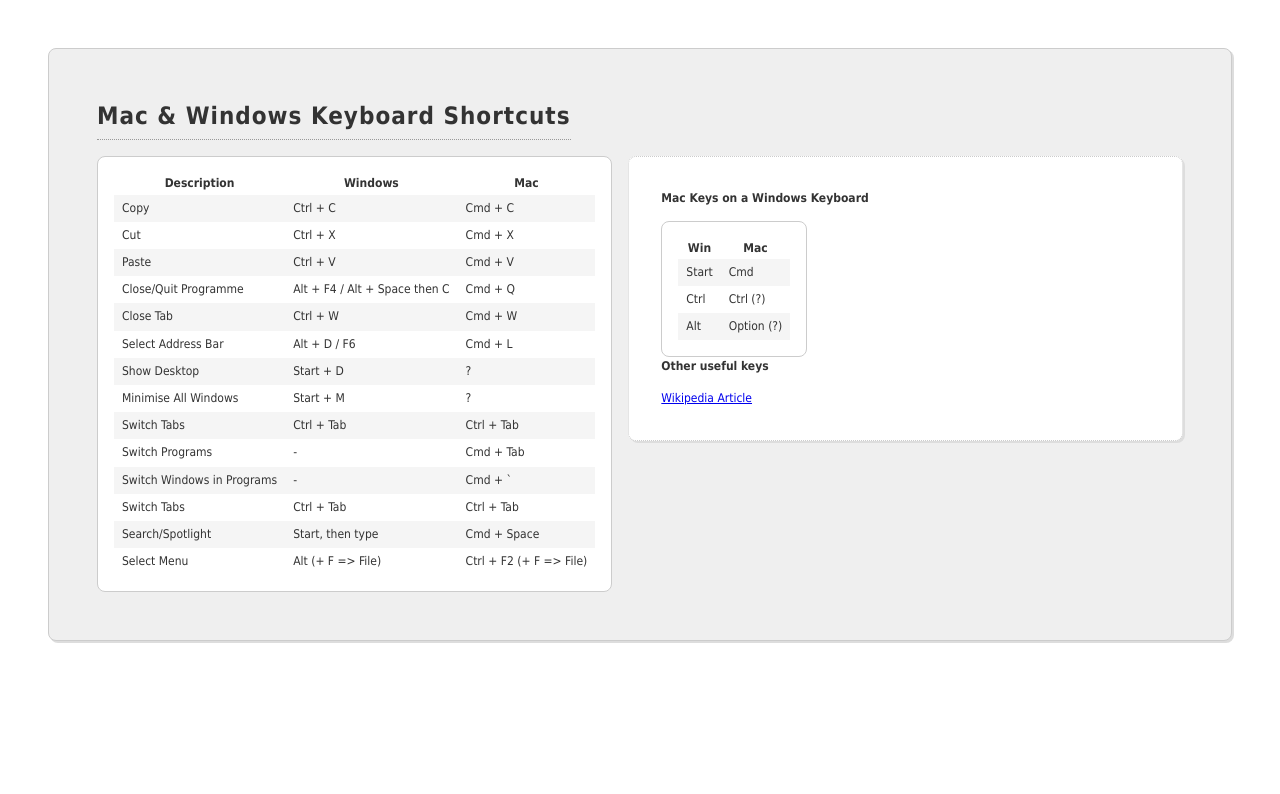
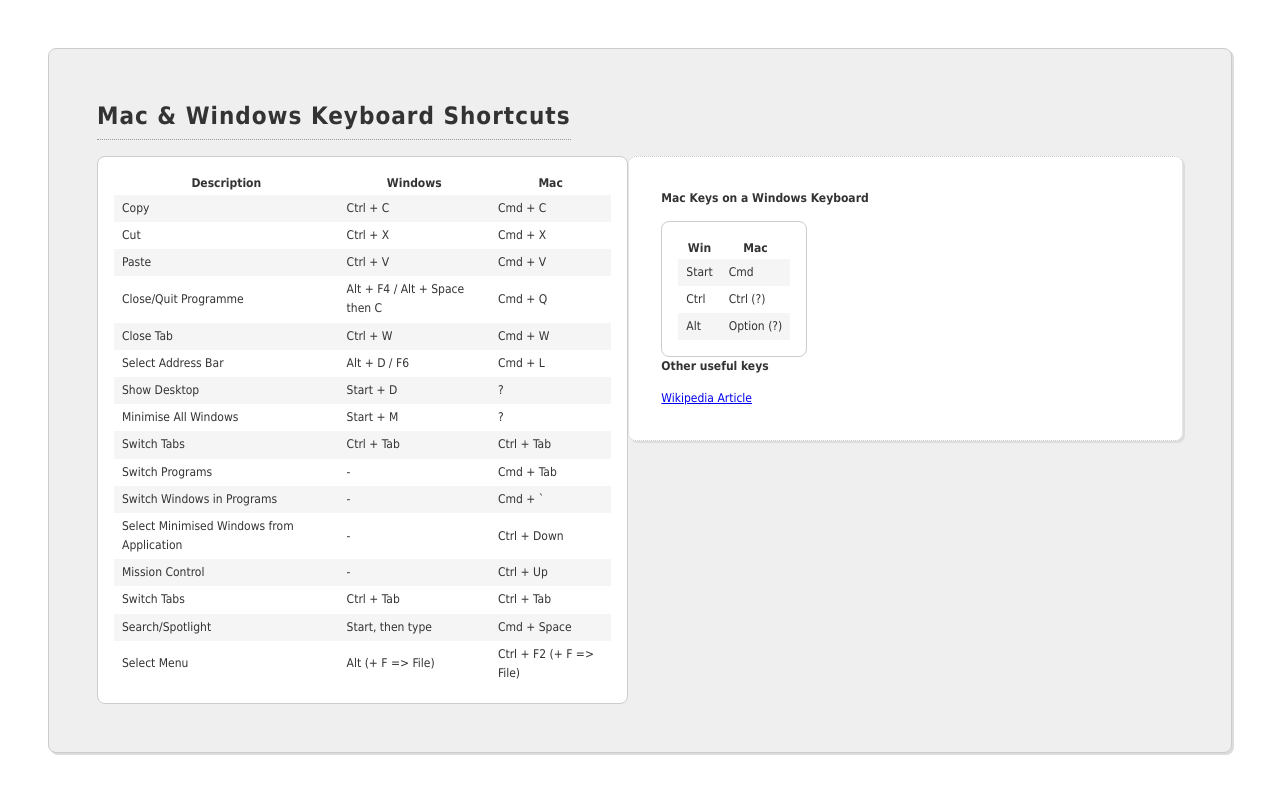
Before and after one commit to blackthorn87/keyboard-shortcuts, a plain HTML site: page index.html in a window 1280 px wide. Drawn offline with Linux system fonts and the light colour scheme.

Commit message:
added shortcuts for selecting minimised programs and missions control

```diff
--- a/index.html
+++ b/index.html
@@ -96,6 +96,16 @@
 					<td>Cmd + `</td>
 				</tr>
 				<tr>
+					<td>Select Minimised Windows from Application</td>
+					<td>-</td>
+					<td>Ctrl + Down</td>
+				</tr>
+				<tr>
+					<td>Mission Control</td>
+					<td>-</td>
+					<td>Ctrl + Up</td>
+				</tr>
+				<tr>
 					<td>Switch Tabs</td>
 					<td>Ctrl + Tab</td>
 					<td>Ctrl + Tab</td>
```
